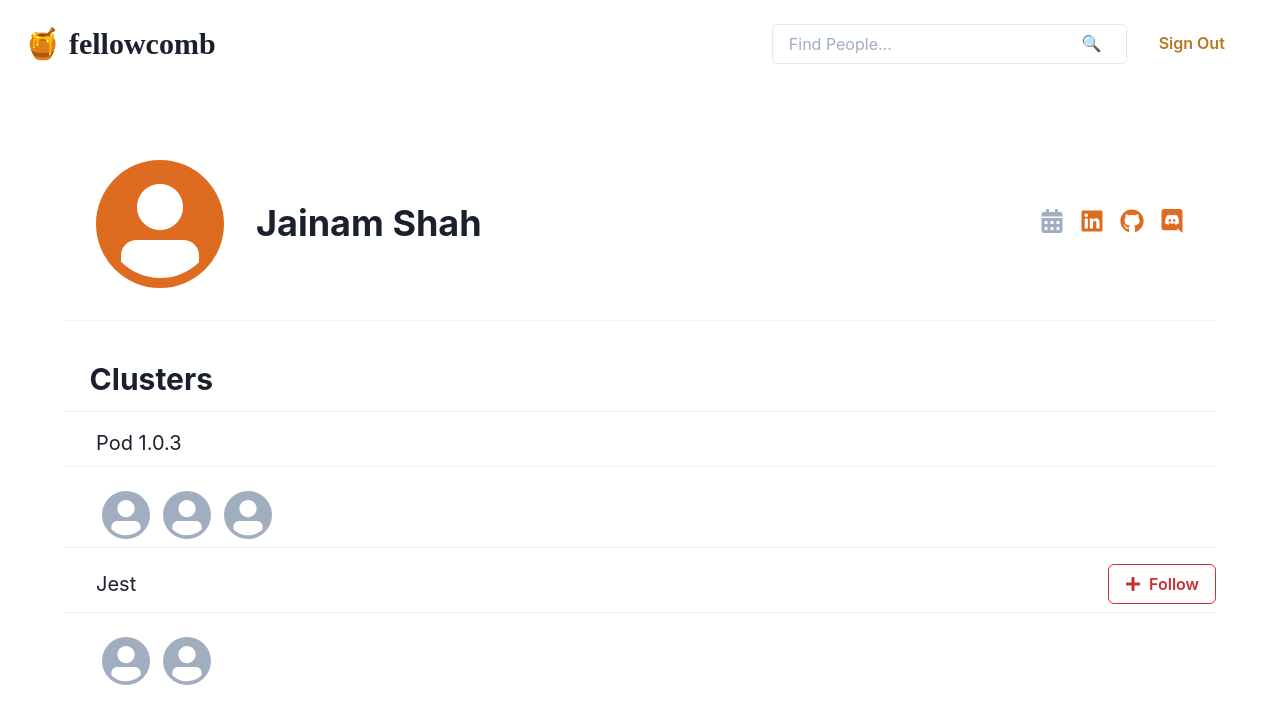
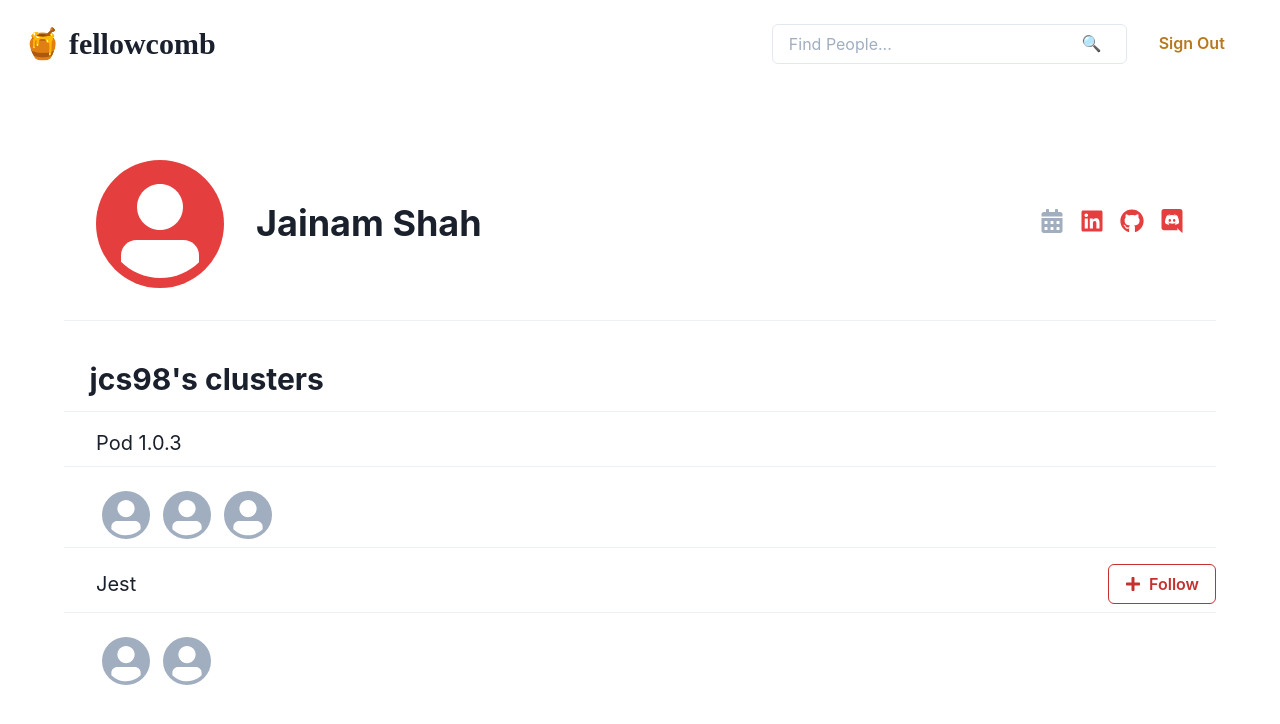
Before and after one commit to MLH-Fellowship/fellowcomb, a React (Create React App) app in the folder client/: page / in a window 1280 px wide. Shown: the top 724 px of the page. Built offline with nearby package versions, Linux system fonts and the light colour scheme; a web font is replaced by a local one.

Commit message:
add wrapper for clusters

```diff
--- /dev/null
+++ b/client/src/components/clusterWrapper.jsx
@@ -0,0 +1,33 @@
+import React from "react";
+import { Flex, Heading } from "@chakra-ui/react";
+
+import Cluster from "../components/cluster";
+
+const ClusterWrapper = ({ username, ...props }) => {
+  const getClusters = (username) => alert("Give us the API yugi!");
+
+  //   const clusters = getClusters(username);
+  //   dummy array
+  const clusters = [
+    {
+      name: "Pod 1.0.3",
+      users: ["jcs98", "flozender", "utkarsh867"],
+      defaultCluster: true,
+    },
+    { name: "Jest", users: ["jcs98", "flozender"] },
+  ];
+  return (
+    <>
+      <Flex mt="5vh" mb="1.8vh" px="2vw" width="full">
+        <Heading width="full" size="lg">
+          {`${username}'s clusters`}
+        </Heading>
+      </Flex>
+      {clusters.map((cluster) => (
+        <Cluster data={cluster} {...props} />
+      ))}
+    </>
+  );
+};
+
+export default ClusterWrapper;
--- a/client/src/pages/home.jsx
+++ b/client/src/pages/home.jsx
@@ -2,9 +2,10 @@ import React from "react";
 import { Flex, Heading } from "@chakra-ui/react";
 
 import Profile from "../components/profile";
-import Cluster from "../components/cluster";
+import ClusterWrapper from "../components/clusterWrapper";
 
 const Home = () => {
+  const color = "red";
   return (
     <Flex
       width="90vw"
@@ -21,25 +22,9 @@ const Home = () => {
           github: "https://github.com/jcs98",
           discord: "https://discordapp.com/users/206875427631923200",
         }}
-        color="orange"
+        color={color}
       />
-      <Flex mt="5vh" mb="1.8vh" px="2vw" width="full">
-        <Heading width="full" size="lg">
-          Clusters
-        </Heading>
-      </Flex>
-      <Cluster
-        data={{
-          name: "Pod 1.0.3",
-          users: ["jcs98", "flozender", "utkarsh867"],
-          defaultCluster: true,
-        }}
-        color="orange"
-      />
-      <Cluster
-        data={{ name: "Jest", users: ["jcs98", "flozender"] }}
-        color="red"
-      />
+      <ClusterWrapper username="jcs98" color={color} />
     </Flex>
   );
 };
```
Also changed, not shown: client/src/components/cluster.jsx (+1 -10 lines).
